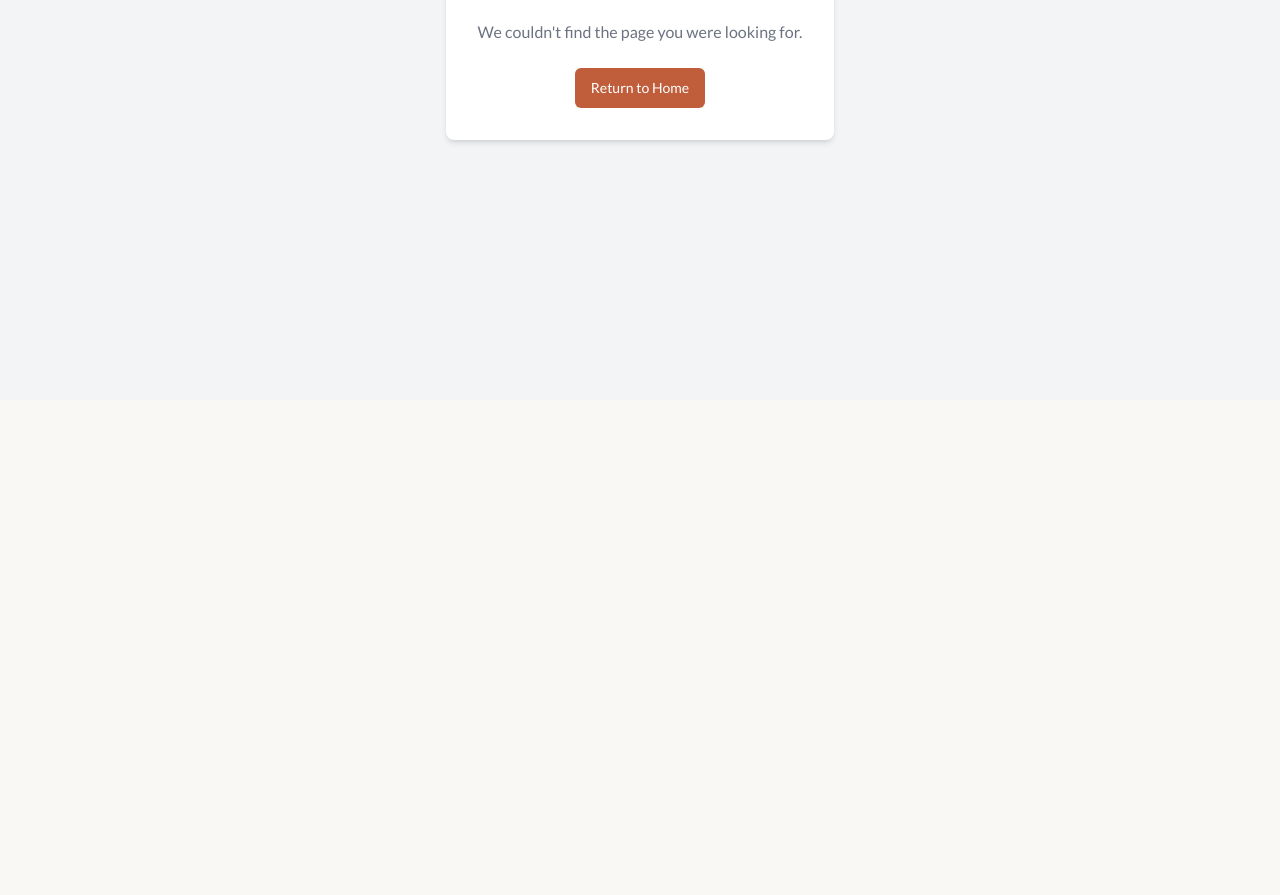
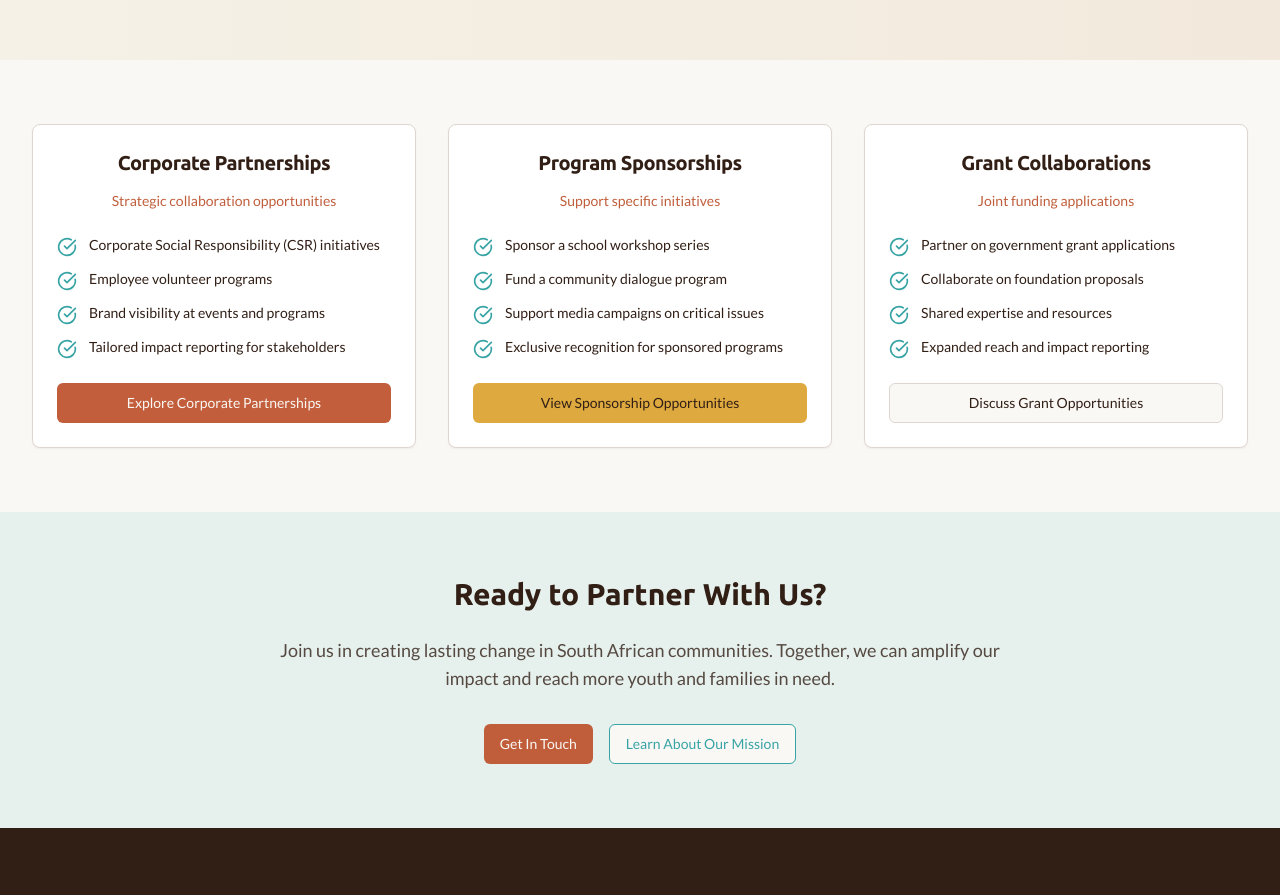
Before and after one commit to MongiSunday/ukhamba-hub, a React (Vite) app: page /partnerships in a window 1280 px wide. Before the commit this address had no page. Shown: the part 400-1295 px from the top of the page. Before the commit the page ends 800 px from the top, so only its background shows below. Built offline with nearby package versions, Linux system fonts and the light colour scheme.

Commit message:
Create Partnerships page
Create a dedicated page for the Partnerships & Sponsorships section and update links.

```diff
--- a/src/App.tsx
+++ b/src/App.tsx
@@ -10,6 +10,7 @@ import Index from "./pages/Index";
 import About from "./pages/About";
 import Programs from "./pages/Programs";
 import GetInvolved from "./pages/GetInvolved";
+import Partnerships from "./pages/Partnerships";
 import Donations from "./pages/Donations";
 import Contact from "./pages/Contact";
 import Gallery from "./pages/Gallery";
@@ -40,6 +41,7 @@ const App = () => {
             <Route path="/programs" element={<Programs />} />
             <Route path="/programs/:programId" element={<ProgramDetailPage />} />
             <Route path="/get-involved" element={<GetInvolved />} />
+            <Route path="/partnerships" element={<Partnerships />} />
             <Route path="/donate" element={<Donations />} />
             <Route path="/contact" element={<Contact />} />
             <Route path="/gallery" element={<Gallery />} />
--- a/src/components/PartnershipSection.tsx
+++ b/src/components/PartnershipSection.tsx
@@ -45,7 +45,7 @@ const PartnershipSection = () => {
               </div>
               <div className="mt-6">
                 <Button className="w-full bg-ukhamba-terracotta hover:bg-ukhamba-terracotta/90 text-white" asChild>
-                  <Link to="/contact" onClick={scrollToTop}>Explore Corporate Partnerships</Link>
+                  <Link to="/partnerships" onClick={scrollToTop}>Explore Corporate Partnerships</Link>
                 </Button>
               </div>
             </CardContent>
@@ -75,7 +75,7 @@ const PartnershipSection = () => {
               </div>
               <div className="mt-6">
                 <Button className="w-full bg-ukhamba-terracotta hover:bg-ukhamba-terracotta/90 text-white" asChild>
-                  <Link to="/contact" onClick={scrollToTop}>View Sponsorship Opportunities</Link>
+                  <Link to="/partnerships" onClick={scrollToTop}>View Sponsorship Opportunities</Link>
                 </Button>
               </div>
             </CardContent>
@@ -105,7 +105,7 @@ const PartnershipSection = () => {
               </div>
               <div className="mt-6">
                 <Button className="w-full bg-ukhamba-terracotta hover:bg-ukhamba-terracotta/90 text-white" asChild>
-                  <Link to="/contact" onClick={scrollToTop}>Discuss Grant Opportunities</Link>
+                  <Link to="/partnerships" onClick={scrollToTop}>Discuss Grant Opportunities</Link>
                 </Button>
               </div>
             </CardContent>
--- /dev/null
+++ b/src/pages/Partnerships.tsx
@@ -0,0 +1,147 @@
+import React from 'react';
+import Header from '@/components/Header';
+import Footer from '@/components/Footer';
+import { Button } from '@/components/ui/button';
+import { Card, CardContent, CardDescription, CardHeader, CardTitle } from '@/components/ui/card';
+import { CheckCircle } from 'lucide-react';
+import { Link } from 'react-router-dom';
+import { scrollToTop } from '@/hooks/useScrollToTop';
+
+const Partnerships = () => {
+  const partnershipTypes = [
+    {
+      title: "Corporate Partnerships",
+      subtitle: "Strategic collaboration opportunities",
+      benefits: [
+        "Corporate Social Responsibility (CSR) initiatives",
+        "Employee volunteer programs",
+        "Brand visibility at events and programs",
+        "Tailored impact reporting for stakeholders"
+      ],
+      buttonText: "Explore Corporate Partnerships",
+      buttonVariant: "default" as const
+    },
+    {
+      title: "Program Sponsorships",
+      subtitle: "Support specific initiatives",
+      benefits: [
+        "Sponsor a school workshop series",
+        "Fund a community dialogue program",
+        "Support media campaigns on critical issues",
+        "Exclusive recognition for sponsored programs"
+      ],
+      buttonText: "View Sponsorship Opportunities",
+      buttonVariant: "secondary" as const
+    },
+    {
+      title: "Grant Collaborations",
+      subtitle: "Joint funding applications",
+      benefits: [
+        "Partner on government grant applications",
+        "Collaborate on foundation proposals",
+        "Shared expertise and resources",
+        "Expanded reach and impact reporting"
+      ],
+      buttonText: "Discuss Grant Opportunities",
+      buttonVariant: "outline" as const
+    }
+  ];
+
+  return (
+    <div className="min-h-screen flex flex-col">
+      <Header />
+      <main className="flex-grow">
+        {/* Hero Section */}
+        <section className="py-16 md:py-24 bg-gradient-to-r from-ukhamba-cream to-ukhamba-sand">
+          <div className="container-custom">
+            <div className="max-w-4xl mx-auto text-center">
+              <h1 className="text-4xl md:text-5xl font-bold mb-6">
+                Partnerships & Sponsorships
+              </h1>
+              <div className="w-24 h-1 bg-ukhamba-terracotta mx-auto mb-8"></div>
+              <p className="text-lg text-foreground/80 mb-8">
+                Strategic partnerships are essential to our mission. By partnering with Ukhamba Communicare,
+                your organization can make a meaningful impact while aligning with values of social responsibility
+                and community development.
+              </p>
+            </div>
+          </div>
+        </section>
+
+        {/* Partnership Types Section */}
+        <section className="py-16 bg-background">
+          <div className="container-custom">
+            <div className="grid grid-cols-1 md:grid-cols-3 gap-8">
+              {partnershipTypes.map((partnership, index) => (
+                <Card key={index} className="h-full flex flex-col">
+                  <CardHeader className="text-center">
+                    <CardTitle className="text-xl font-bold mb-2">
+                      {partnership.title}
+                    </CardTitle>
+                    <CardDescription className="text-ukhamba-terracotta font-medium">
+                      {partnership.subtitle}
+                    </CardDescription>
+                  </CardHeader>
+                  <CardContent className="flex-grow flex flex-col">
+                    <div className="space-y-3 mb-6 flex-grow">
+                      {partnership.benefits.map((benefit, benefitIndex) => (
+                        <div key={benefitIndex} className="flex items-start">
+                          <CheckCircle className="h-5 w-5 text-ukhamba-teal mt-0.5 mr-3 flex-shrink-0" />
+                          <span className="text-sm">{benefit}</span>
+                        </div>
+                      ))}
+                    </div>
+                    <Button
+                      variant={partnership.buttonVariant}
+                      className="w-full mt-auto"
+                      asChild
+                    >
+                      <Link to="/contact" onClick={scrollToTop}>
+                        {partnership.buttonText}
+                      </Link>
+                    </Button>
+                  </CardContent>
+                </Card>
+              ))}
+            </div>
+          </div>
+        </section>
+
+        {/* CTA Section */}
+        <section className="py-16 bg-ukhamba-teal/10">
+          <div className="container-custom">
+            <div className="max-w-3xl mx-auto text-center">
+              <h2 className="text-3xl font-bold mb-6">Ready to Partner With Us?</h2>
+              <p className="text-lg text-foreground/80 mb-8">
+                Join us in creating lasting change in South African communities. Together, we can
+                amplify our impact and reach more youth and families in need.
+              </p>
+              <div className="flex flex-col sm:flex-row gap-4 justify-center">
+                <Button
+                  className="bg-ukhamba-terracotta hover:bg-ukhamba-terracotta/90"
+                  asChild
+                >
+                  <Link to="/contact" onClick={scrollToTop}>
+                    Get In Touch
+                  </Link>
+                </Button>
+                <Button
+                  variant="outline"
+                  className="border-ukhamba-teal text-ukhamba-teal hover:bg-ukhamba-teal hover:text-white"
+                  asChild
+                >
+                  <Link to="/about" onClick={scrollToTop}>
+                    Learn About Our Mission
+                  </Link>
+                </Button>
+              </div>
+            </div>
+          </div>
+        </section>
+      </main>
+      <Footer />
+    </div>
+  );
+};
+
+export default Partnerships;
```
